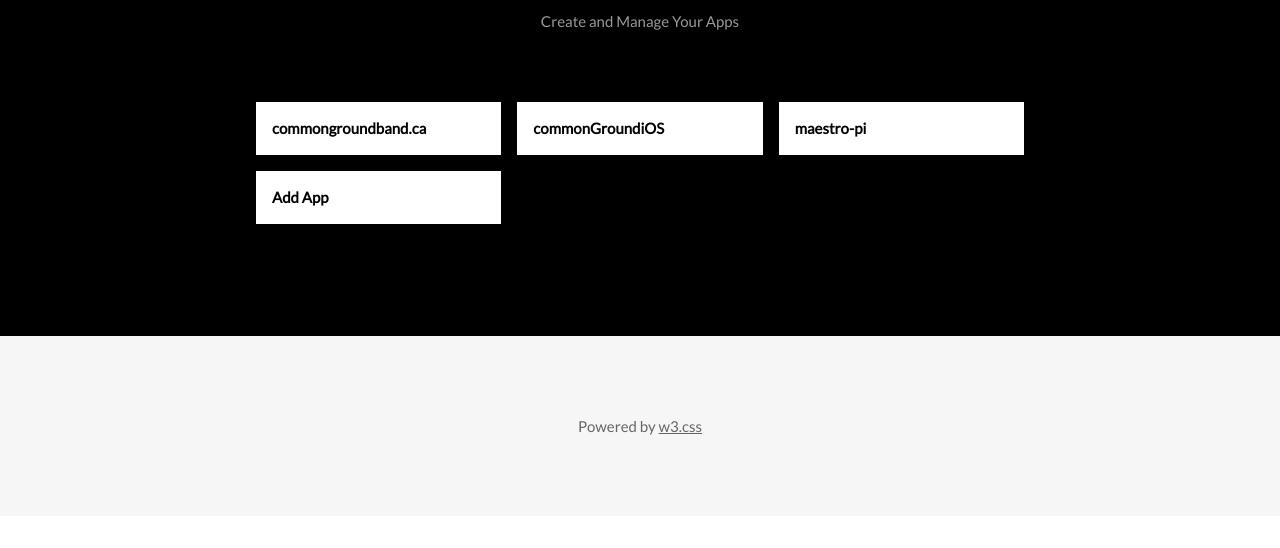
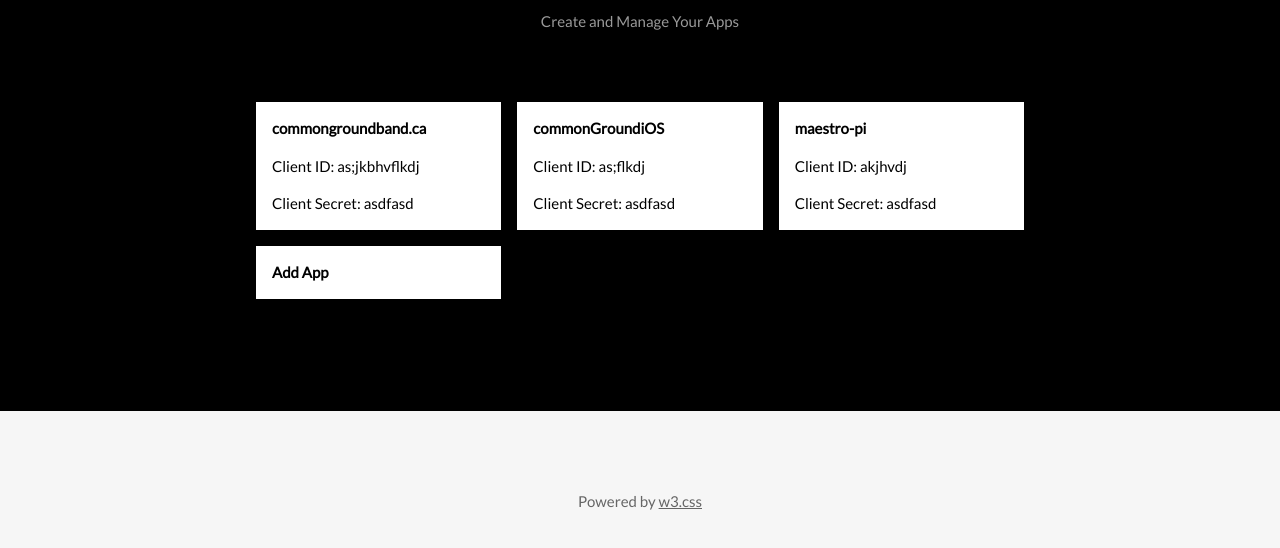
Before and after one commit to celoranta/common-ground-database-api, a website: page private/apiDashboard.html in a window 1280 px wide. Shown: the part 170-718 px from the top of the page. Drawn offline with nearby package versions, Linux system fonts and the light colour scheme.

```diff
--- a/modules/api/api.controller.js
+++ b/modules/api/api.controller.js
@@ -3,10 +3,12 @@
 const fs = require('fs');
 var appRoot = require('app-root-path');
 
+
 router.get('/', (req, res) => {
 res.redirect('/api/dashboard')
 })
 router.get('/dashboard', (req, res) => {
+   // console.log(res.session)
     console.log('Launch the dashboard')
     fs.readFile(appRoot + '/private/apiDashboard.html', function(err, data) {
         res.writeHead(200, {'Content-Type': 'text/html'});
--- a/public/apps.js
+++ b/public/apps.js
@@ -1,7 +1,13 @@
 const shownAppList = [
-    { name: "commongroundband.ca" },
-    { name: "commonGroundiOS" },
-    { name: "maestro-pi" }
+    { name: "commongroundband.ca",
+    client_id: "as;jkbhvflkdj",
+client_secret: "asdfasd" },
+    { name: "commonGroundiOS",
+         client_id: "as;flkdj",
+    client_secret: "asdfasd" },
+    { name: "maestro-pi",
+        client_id: "akjhvdj",
+    client_secret: "asdfasd" },
 ];
 
 function constructAppTile(app) {
@@ -25,6 +31,12 @@
     var venueString = app.name
     nameBlock.innerHTML = venueString.bold();
 
+    var clientIdBlock = document.createElement('p');
+    clientIdBlock.innerHTML = "Client ID: \n" + app.client_id;
+
+    var clientSecretBlock = document.createElement('p');
+    clientSecretBlock.innerHTML = "Client Secret: \n" + app.client_secret;
+
     // var buttonDiv = document.createElement('button');
     // buttonDiv.setAttribute('class', 'w3-button');
     // buttonDiv.className += " w3-black";
@@ -33,7 +45,9 @@
     // buttonDiv.innerHTML = 'App Config';
 
     //nest divs
-    subWrapperDiv.appendChild(nameBlock);
+    subWrapperDiv.appendChild(nameBlock,);
+    subWrapperDiv.appendChild(clientIdBlock,);
+    subWrapperDiv.appendChild(clientSecretBlock,);
     //    subWrapperDiv.appendChild(buttonDiv);
     mainWrapperDiv.appendChild(subWrapperDiv);
     return mainWrapperDiv;
```
Also changed, not shown: modules/apiLogin.js (+8 -8 lines), modules/helpers/authorize.js (+23 -23 lines), public/callback.html (+2 -2 lines).
